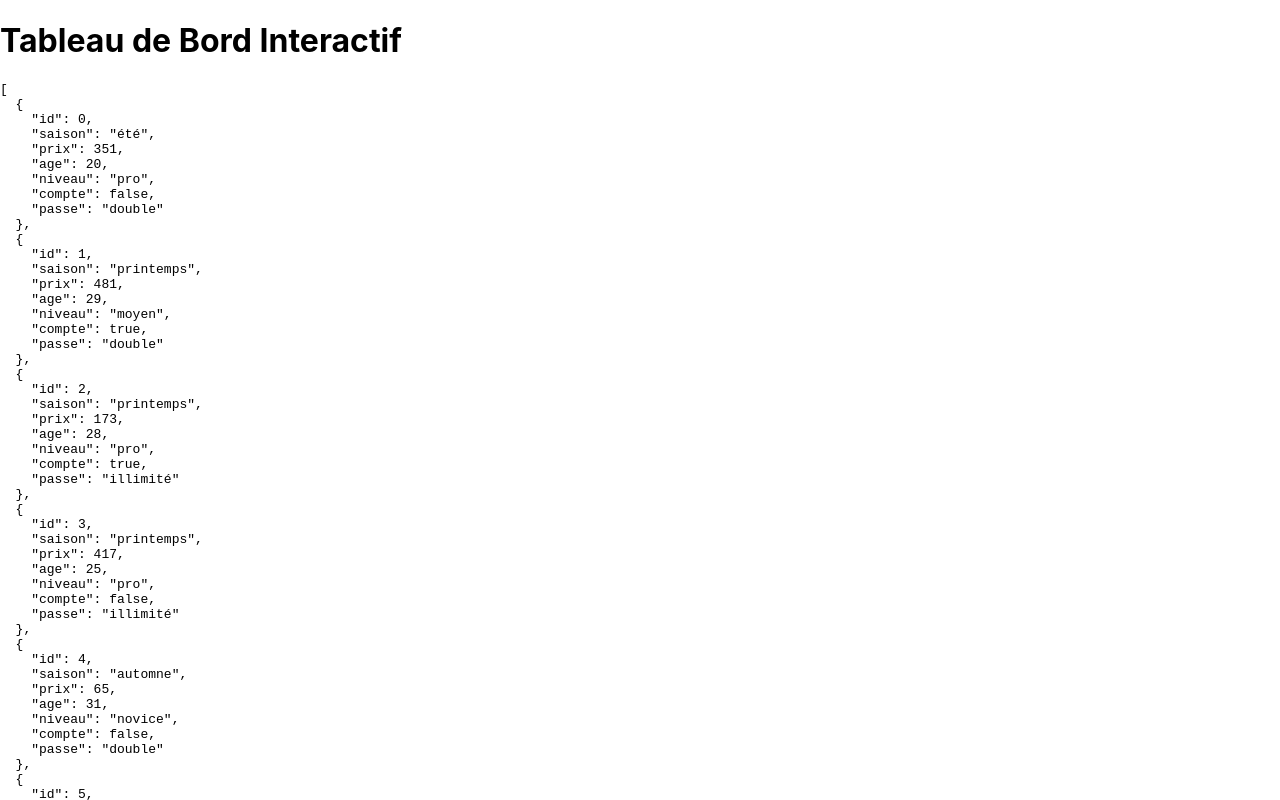
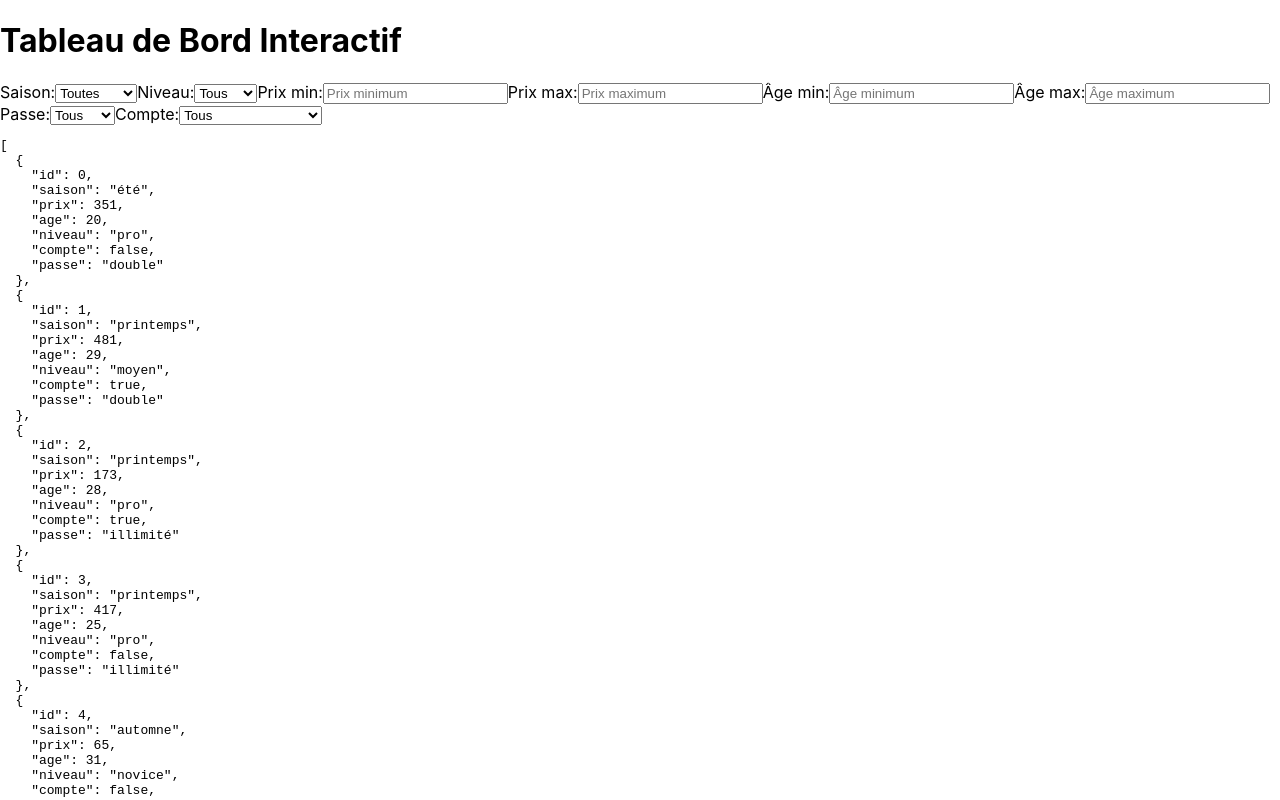
Before and after one commit to MehdiBenNasrallah/tableau-de-bord, a React (Create React App) app: page / in a window 1280 px wide. Shown: the top 800 px of the page. Built offline with nearby package versions, Linux system fonts and the light colour scheme.

Commit message:
Fait : ajout des filtres

```diff
--- a/src/App.js
+++ b/src/App.js
@@ -1,16 +1,41 @@
 import React, { useEffect, useState } from "react";
 import data from "./data/database.json";
+import FilterBar from "./components/FilterBar";
 
 function App() {
   const [dashboardData, setDashboardData] = useState([]);
+  const [filters, setFilters] = useState({
+    saison: "",
+    niveau: "",
+    prixMin: "",
+    prixMax: "",
+    ageMin: "",
+    ageMax: "",
+    compte: "", // On démarre avec tous les comptes (vide)
+  });
 
   useEffect(() => {
-    setDashboardData(data);
-  }, []);
+    // Filtrage des données
+    const filteredData = data.filter((item) => {
+      return (
+        (filters.saison === "" || item.saison === filters.saison) &&
+        (filters.niveau === "" || item.niveau === filters.niveau) &&
+        (filters.prixMin === "" || item.prix >= parseInt(filters.prixMin)) &&
+        (filters.prixMax === "" || item.prix <= parseInt(filters.prixMax)) &&
+        (filters.ageMin === "" || item.age >= parseInt(filters.ageMin)) &&
+        (filters.ageMax === "" || item.age <= parseInt(filters.ageMax)) &&
+        (filters.compte === "" ||
+          (filters.compte === "true" && item.compte === true) ||
+          (filters.compte === "false" && item.compte === false))
+      );
+    });
+    setDashboardData(filteredData);
+  }, [filters]);
 
   return (
     <div className="App">
       <h1>Tableau de Bord Interactif</h1>
+      <FilterBar filters={filters} setFilters={setFilters} />
       <pre>{JSON.stringify(dashboardData, null, 2)}</pre>
     </div>
   );
--- /dev/null
+++ b/src/components/FilterBar.js
@@ -0,0 +1,99 @@
+import React from "react";
+
+function FilterBar({ filters, setFilters }) {
+  // Gestion des changements dans les filtres
+  const handleFilterChange = (e) => {
+    const { name, value } = e.target;
+    setFilters((prevFilters) => ({
+      ...prevFilters,
+      [name]: value,
+    }));
+  };
+
+  return (
+    <div className="filter-bar">
+      <label>
+        Saison:
+        <select name="saison" onChange={handleFilterChange}>
+          <option value="">Toutes</option>
+          <option value="été">Été</option>
+          <option value="printemps">Printemps</option>
+          <option value="automne">Automne</option>
+          <option value="hiver">Hiver</option>
+        </select>
+      </label>
+
+      <label>
+        Niveau:
+        <select name="niveau" onChange={handleFilterChange}>
+          <option value="">Tous</option>
+          <option value="novice">Novice</option>
+          <option value="moyen">Moyen</option>
+          <option value="pro">Pro</option>
+        </select>
+      </label>
+
+      {/* Plage pour le prix */}
+      <label>
+        Prix min:
+        <input
+          type="number"
+          name="prixMin"
+          placeholder="Prix minimum"
+          onChange={handleFilterChange}
+        />
+      </label>
+      <label>
+        Prix max:
+        <input
+          type="number"
+          name="prixMax"
+          placeholder="Prix maximum"
+          onChange={handleFilterChange}
+        />
+      </label>
+
+      {/* Plage pour l'âge */}
+      <label>
+        Âge min:
+        <input
+          type="number"
+          name="ageMin"
+          placeholder="Âge minimum"
+          onChange={handleFilterChange}
+        />
+      </label>
+      <label>
+        Âge max:
+        <input
+          type="number"
+          name="ageMax"
+          placeholder="Âge maximum"
+          onChange={handleFilterChange}
+        />
+      </label>
+
+      <label>
+        Passe:
+        <select name="passe" onChange={handleFilterChange}>
+          <option value="">Tous</option>
+          <option value="simple">Simple</option>
+          <option value="double">Double</option>
+          <option value="illimité">Illimité</option>
+        </select>
+      </label>
+
+      {/* Filtre booléen pour compte */}
+      <label>
+        Compte:
+        <select name="compte" onChange={handleFilterChange}>
+          <option value="">Tous</option>
+          <option value="true">Comptes activés</option>
+          <option value="false">Comptes désactivés</option>
+        </select>
+      </label>
+    </div>
+  );
+}
+
+export default FilterBar;
```
